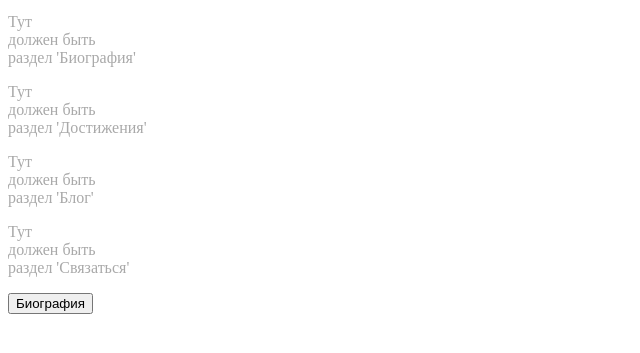
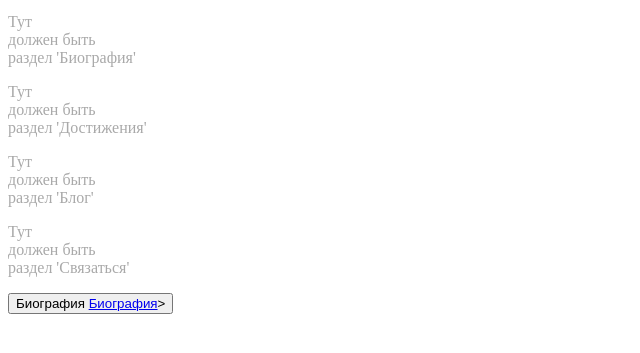
Before and after one commit to Rusi4y-cmd/docs, a plain HTML site: page vizitka/index.html in a window 1280 px wide. Shown: the part 127-480 px from the top of the page, without its empty margins (0-640 px from the left). Drawn offline with Linux system fonts and the light colour scheme.

Commit message:
Update index.html

```diff
--- a/vizitka/index.html
+++ b/vizitka/index.html
@@ -19,6 +19,6 @@
     <p class="null" id="achievements">Тут <br> должен быть <br> раздел 'Достижения'</p>
     <p class="null" id="blog">Тут <br> должен быть <br> раздел 'Блог'</p>
     <p class="null" id="contact">Тут <br> должен быть <br> раздел 'Связаться'</p>
-    <button name="bio">Биография</button>
+    <button>Биография <a href="#bio">Биография</a>></button>
 </body>
 </html>
```
